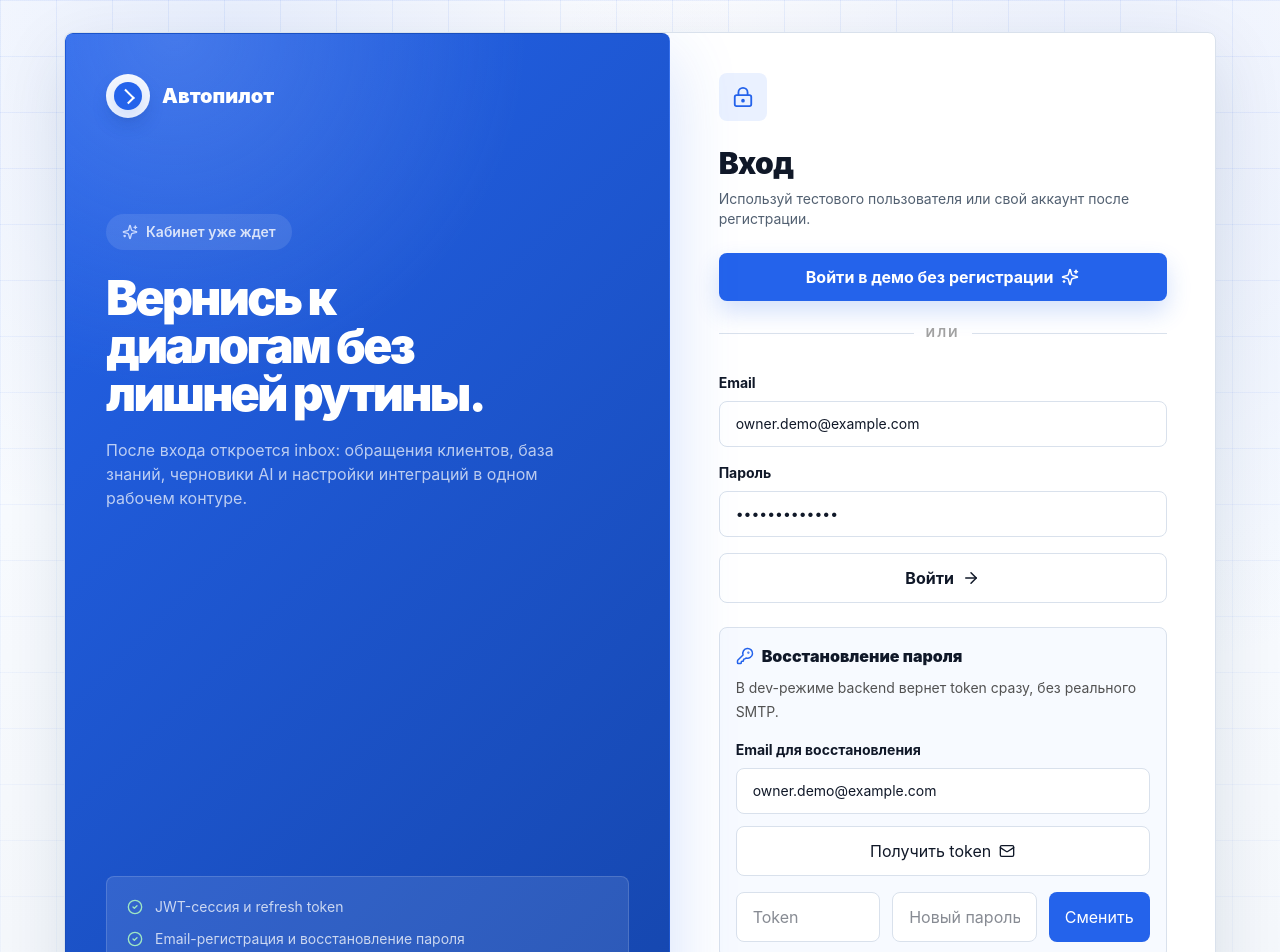
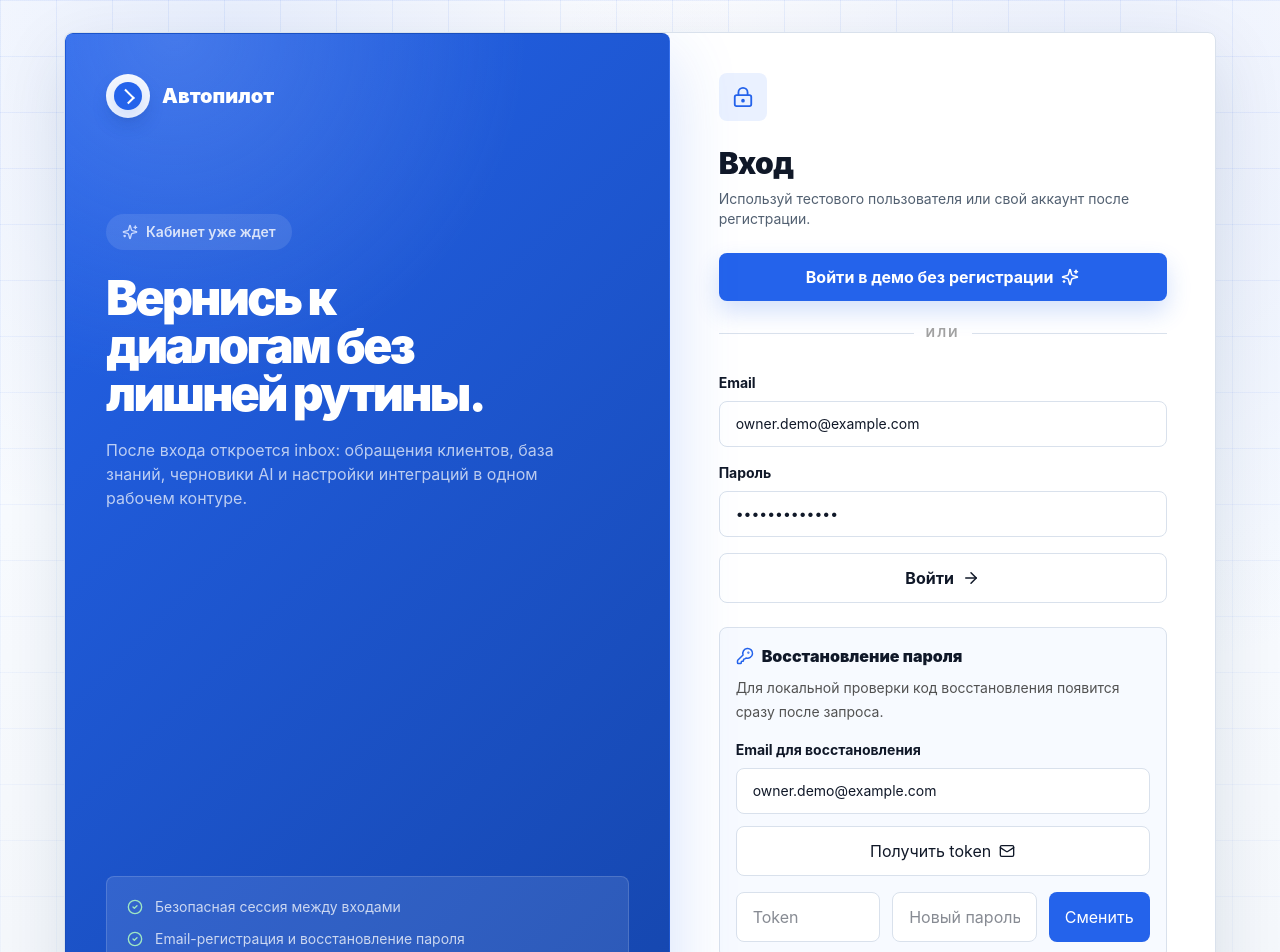
Before and after one commit to Project-AI-manager/Frontend, a Next.js app: page /login in a window 1280 px wide. Shown: the top 952 px of the page. Built offline with nearby package versions, Linux system fonts and the light colour scheme; no server answers.

Commit message:
Refine authentication copy
Replace developer-facing auth copy with user-facing language.

```diff
--- a/app/login/page.tsx
+++ b/app/login/page.tsx
@@ -165,7 +165,7 @@ export default function LoginPage() {
 
           <div className="absolute bottom-10 left-10 right-10 rounded-lg border border-white/15 bg-white/10 p-5">
             {[
-              "JWT-сессия и refresh token",
+              "Безопасная сессия между входами",
               "Email-регистрация и восстановление пароля",
               "Интеграции проверяются из настроек",
             ].map((item) => (
@@ -261,7 +261,7 @@ export default function LoginPage() {
                 <h3 className="font-black">Восстановление пароля</h3>
               </div>
               <p className="mt-2 text-sm leading-6 text-neutral-600">
-                В dev-режиме backend вернет token сразу, без реального SMTP.
+                Для локальной проверки код восстановления появится сразу после запроса.
               </p>
 
               <form onSubmit={handleResetRequest} className="mt-4 space-y-3">
--- a/app/register/page.tsx
+++ b/app/register/page.tsx
@@ -167,7 +167,7 @@ export default function RegisterPage() {
           <div className="absolute bottom-10 left-10 right-10 grid gap-3">
             {[
               "Компания + владелец",
-              "JWT-токены сразу после регистрации",
+              "Безопасный вход сразу после регистрации",
               "Переход в onboarding",
             ].map((item) => (
               <div
```
